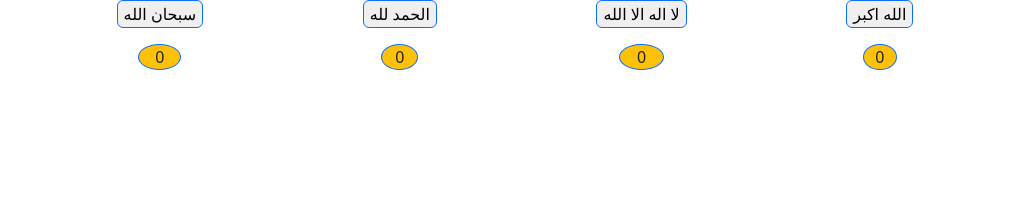
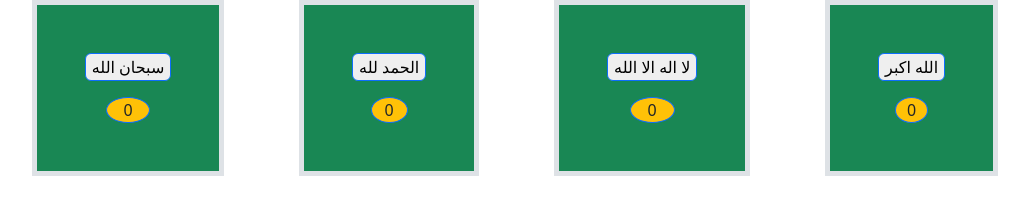
Before and after one commit to s0if/rosary, a plain HTML site: page index.html in a window 1280 px wide. Shown: the whole page, without its empty margins (125-1154 px from the left). Drawn offline with nearby package versions, Linux system fonts and the light colour scheme.

Commit message:
edit desighn

```diff
--- a/index.html
+++ b/index.html
@@ -4,30 +4,30 @@
 <head>
     <meta charset="utf-8">
     <meta name="viewport" content="width=device-width, initial-scale=1">
-    <title>Bootstrap demo</title>
+    <title>rosary</title>
     <link href="https://cdn.jsdelivr.net/npm/bootstrap@5.3.2/dist/css/bootstrap.min.css" rel="stylesheet"
         integrity="sha384-T3c6CoIi6uLrA9TneNEoa7RxnatzjcDSCmG1MXxSR1GAsXEV/Dwwykc2MPK8M2HN" crossorigin="anonymous">
     <link rel="stylesheet" href="./assats/style/style.css">
 </head>
 
 <body>
-    <section class="d-flex justify-content-evenly container col">
-        <div class="first d-flex flex-column gap-3 align-items-center ">
+    <section class="d-flex justify-content-evenly container flex-sm-row flex-column">
+        <div class="border border-5 p-5 bg-success first d-flex flex-column gap-3 align-items-center ">
             <button class=" border border-primary rounded">سبحان الله</button>
             <span class=" border border-primary rounded-circle w-50 d-flex justify-content-center bg-warning">0</span>
 
         </div>
-        <div class="second d-flex flex-column gap-3 align-items-center ">
+        <div class="border border-5 p-5 bg-success second d-flex flex-column gap-3 align-items-center ">
             <button class="border border-primary rounded">الحمد لله</button>
             <span class="border border-primary rounded-circle w-50 d-flex justify-content-center bg-warning">0</span>
 
         </div>
-        <div class="theard d-flex flex-column gap-3 align-items-center ">
+        <div class="border border-5 p-5 bg-success theard d-flex flex-column gap-3 align-items-center ">
             <button class="border border-primary rounded">لا اله الا الله</button>
             <span class="border border-primary rounded-circle w-50 d-flex justify-content-center bg-warning">0</span>
 
         </div>
-        <div class="fourth d-flex flex-column gap-3 align-items-center ">
+        <div class="border border-5 p-5 bg-success fourth d-flex flex-column gap-3 align-items-center ">
             <button class="border border-primary rounded"> الله اكبر</button>
             <span class="border border-primary rounded-circle w-50 d-flex justify-content-center bg-warning">0</span>
 
```
